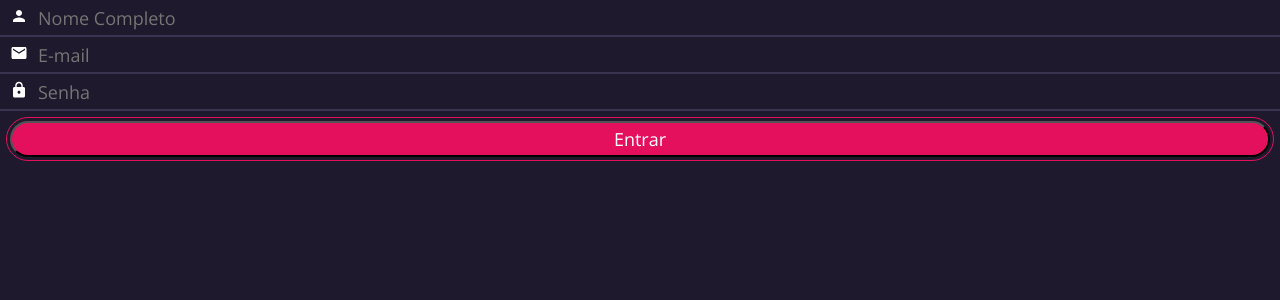
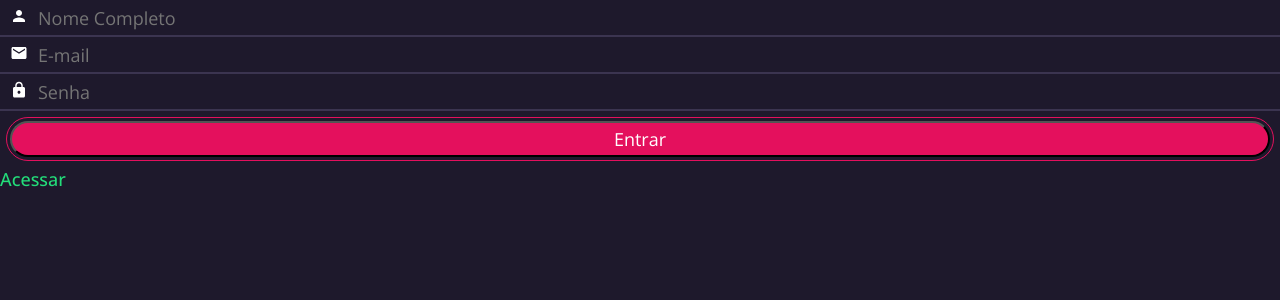
Before and after one commit to rauandesantana/clone_dio, a React (Create React App) app: page / in a window 1280 px wide. Shown: the top 300 px of the page. Built offline with nearby package versions, Linux system fonts and the light colour scheme.

Commit message:
Criando Componente Link

```diff
--- a/src/app.jsx
+++ b/src/app.jsx
@@ -1,8 +1,8 @@
 import { MdPerson, MdEmail, MdLock } from "react-icons/md";
-
 import React from "react";
 import Button from "./components/button";
 import Input from "./components/input";
+import Link from "./components/link";
 
 const App = () => {
   return (
@@ -11,6 +11,7 @@ const App = () => {
       <Input placeholder="E-mail" leftIcon={<MdEmail />} type="email" />
       <Input placeholder="Senha" leftIcon={<MdLock />} type="password" />
       <Button title="Entrar" variant={true} onClick={() => {}} />
+      <Link title="Acessar" href="https://www.google.com" />
     </>
   );
 }
--- a/src/components/button/index.jsx
+++ b/src/components/button/index.jsx
@@ -1,4 +1,4 @@
-import React from 'react'
+import React from 'react';
 import {
   ButtonContainer,
   ButtonObject,
--- a/src/components/input/index.jsx
+++ b/src/components/input/index.jsx
@@ -1,4 +1,4 @@
-import React from 'react'
+import React from 'react';
 import {
   InputContainer,
   InputIconContainer,
--- /dev/null
+++ b/src/components/link/index.jsx
@@ -0,0 +1,10 @@
+import React from 'react';
+import { LinkObject } from './style';
+
+const Link = ({title, href}) => {
+  return (
+    <LinkObject href={href}>{title}</LinkObject>
+  );
+}
+
+export default Link;
--- /dev/null
+++ b/src/components/link/style.js
@@ -0,0 +1,11 @@
+import styled, { css } from "styled-components";
+
+export const LinkObject = styled.a`
+    color: #23DD7A;
+    font-weight: 500;
+    text-decoration: none;
+
+    ${({variant}) => (variant === true) && css`
+        color: #E5E044;
+    `}
+`;
```
